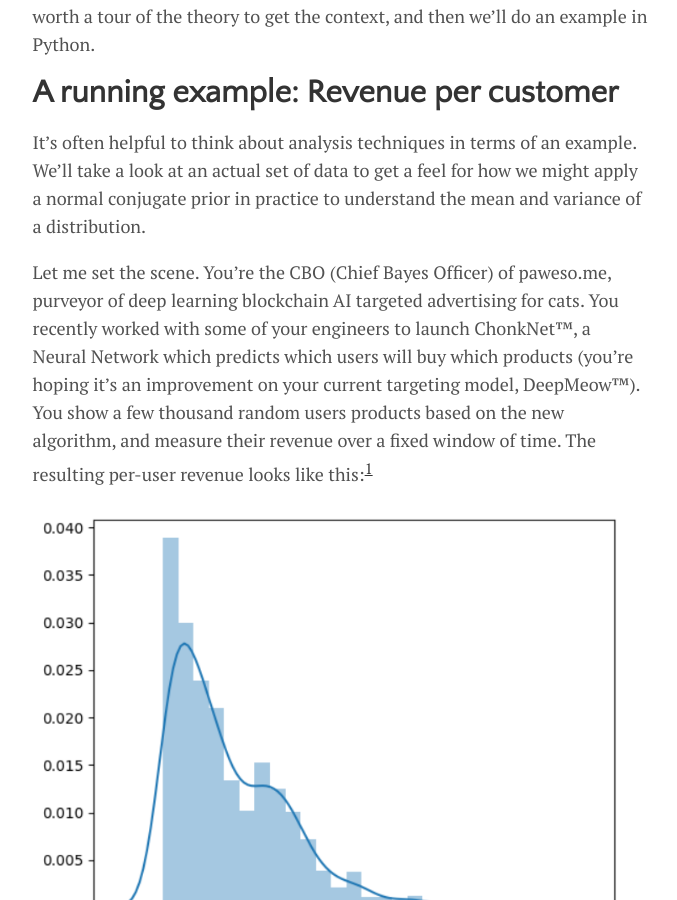
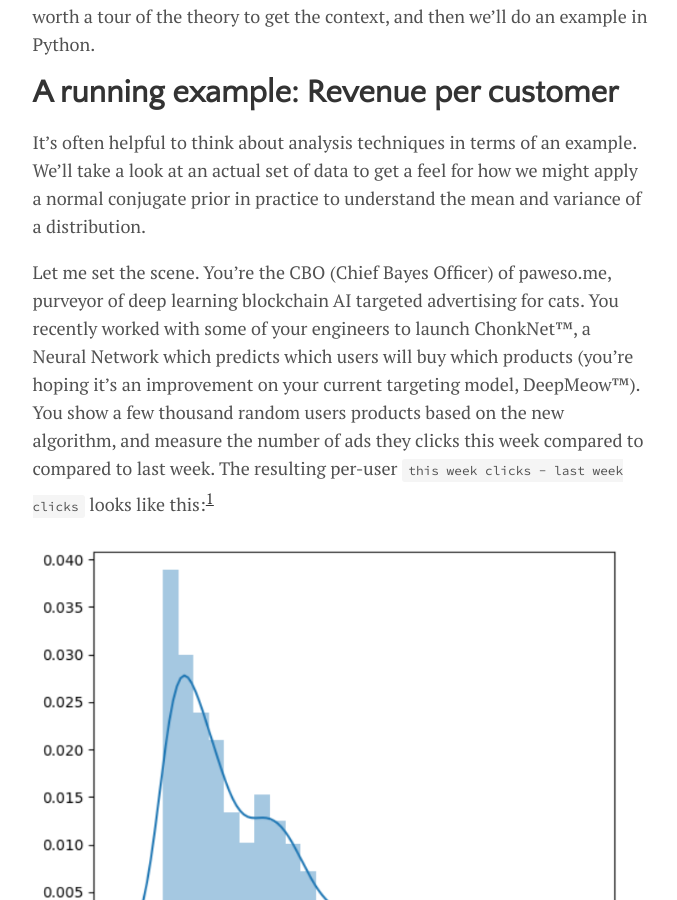
Before and after one commit to lmc2179/lmc2179.github.io, a Jekyll site: the page built from drafts/bayes_norm.md, in a window 1280 px wide and 900 px high, scrolled down 949 px. Shown: the whole window, without its empty margins (300-977 px from the left). Built offline with Jekyll 4.4.1, drawn with Linux system fonts in a browser that asks for light colours; formulas are drawn with MathJax 3; some of the changed text lies outside the part shown.

Commit message:
Update bayes_norm.md

```diff
--- a/drafts/bayes_norm.md
+++ b/drafts/bayes_norm.md
@@ -15,7 +15,7 @@ Well, it turns out it's not too bad - there's just some assembly required. It's
 
 It's often helpful to think about analysis techniques in terms of an example. We'll take a look at an actual set of data to get a feel for how we might apply a normal conjugate prior in practice to understand the mean and variance of a distribution.
 
-Let me set the scene. You're the CBO (Chief Bayes Officer) of paweso.me, purveyor of deep learning blockchain AI targeted advertising for cats. You recently worked with some of your engineers to launch ChonkNet™, a Neural Network which predicts which users will buy which products (you're hoping it's an improvement on your current targeting model, DeepMeow™). You show a few thousand random users products based on the new algorithm, and measure their revenue over a fixed window of time. The resulting per-user revenue looks like this:<sup>[1](#foot1)</sup>
+Let me set the scene. You're the CBO (Chief Bayes Officer) of paweso.me, purveyor of deep learning blockchain AI targeted advertising for cats. You recently worked with some of your engineers to launch ChonkNet™, a Neural Network which predicts which users will buy which products (you're hoping it's an improvement on your current targeting model, DeepMeow™). You show a few thousand random users products based on the new algorithm, and measure the number of ads they clicks this week compared to compared to last week. The resulting per-user `this week clicks - last week clicks` looks like this:<sup>[1](#foot1)</sup>
 
 ![Revenue per customer histogram](https://raw.githubusercontent.com/lmc2179/lmc2179.github.io/master/assets/img/rev_per_customer.png)
 
```
Also changed, not shown: other parts of drafts/bayes_norm.md (+2 -0 lines).
